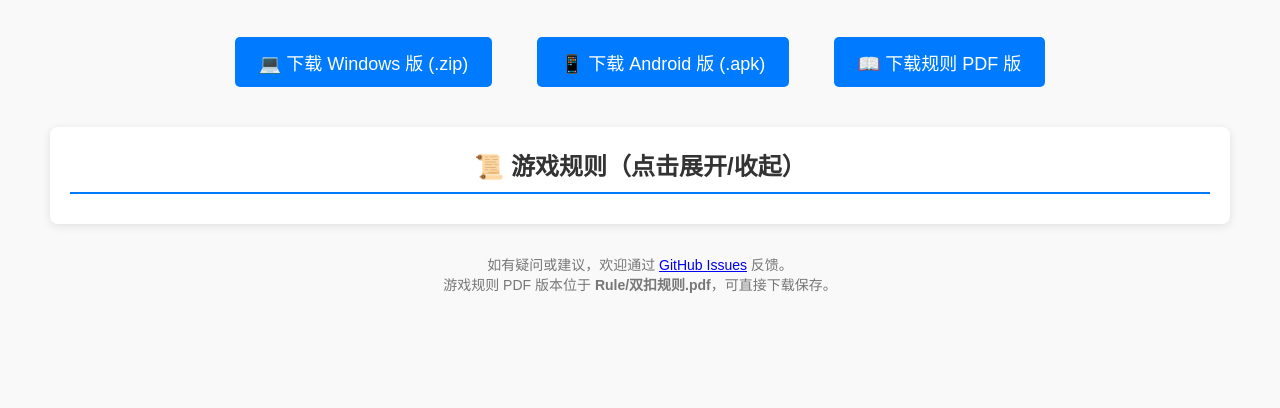
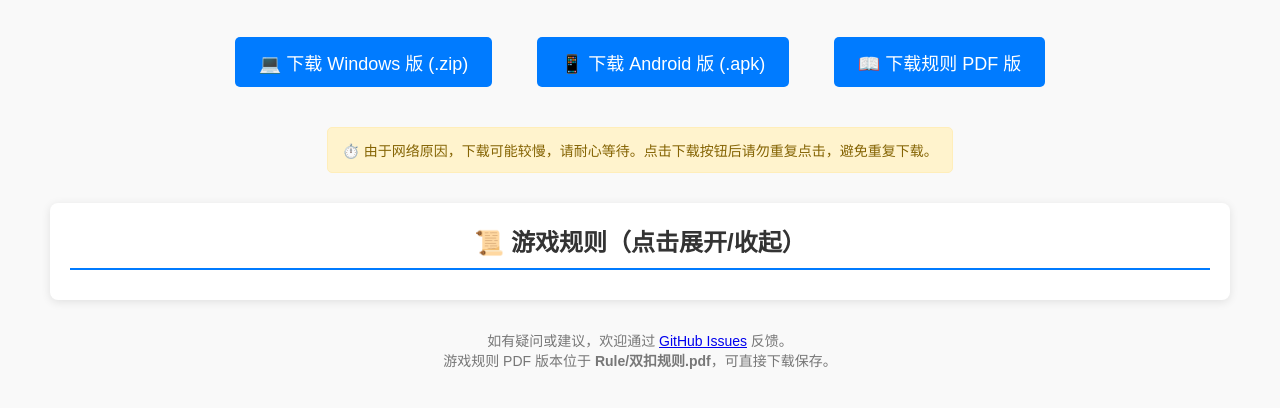
Before and after one commit to Euler-lne/YUNNAN_Card_Game_download, a plain HTML site: page index.html in a window 1280 px wide. Shown: the part 166-574 px from the top of the page. Drawn offline with Linux system fonts and the light colour scheme.

Commit message:
网络缓慢提示

```diff
--- a/index.html
+++ b/index.html
@@ -33,6 +33,18 @@
 
         .download-buttons a:hover {
             background-color: #0056b3;
+        }
+
+        /* 新增：下载提示样式 */
+        .download-notice {
+            background-color: #fff3cd;
+            border: 1px solid #ffeeba;
+            border-radius: 5px;
+            padding: 12px;
+            margin: 20px auto;
+            max-width: 600px;
+            font-size: 14px;
+            color: #856404;
         }
 
         .rules {
@@ -128,6 +140,10 @@
         <a href="windows.zip" download>💻 下载 Windows 版 (.zip)</a>
         <a href="YunNan Card Game.apk" download>📱 下载 Android 版 (.apk)</a>
         <a href="Rule/双扣规则.pdf" download>📖 下载规则 PDF 版</a>
+    </div>
+
+    <div class="download-notice">
+        ⏱️ 由于网络原因，下载可能较慢，请耐心等待。点击下载按钮后请勿重复点击，避免重复下载。
     </div>
 
     <div class="rules">
```
